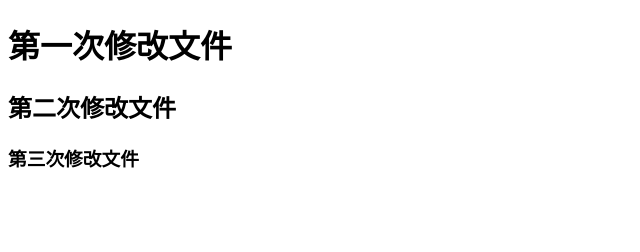
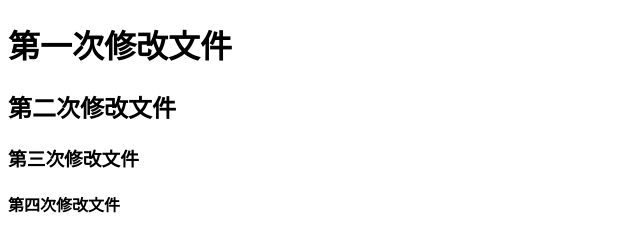
Before and after one commit to LEBRON-B/git_first, a plain HTML site: page index.html in a window 1280 px wide. Shown: the whole page, without its empty margins (0-640 px from the left). Drawn offline with Linux system fonts and the light colour scheme.

Commit message:
'第四次提交'

```diff
--- a/index.html
+++ b/index.html
@@ -10,5 +10,6 @@
     <h1>第一次修改文件</h1>
     <h2>第二次修改文件</h2>
     <h3>第三次修改文件</h3>
+    <h4>第四次修改文件</h4>
 </body>
 </html>
```
